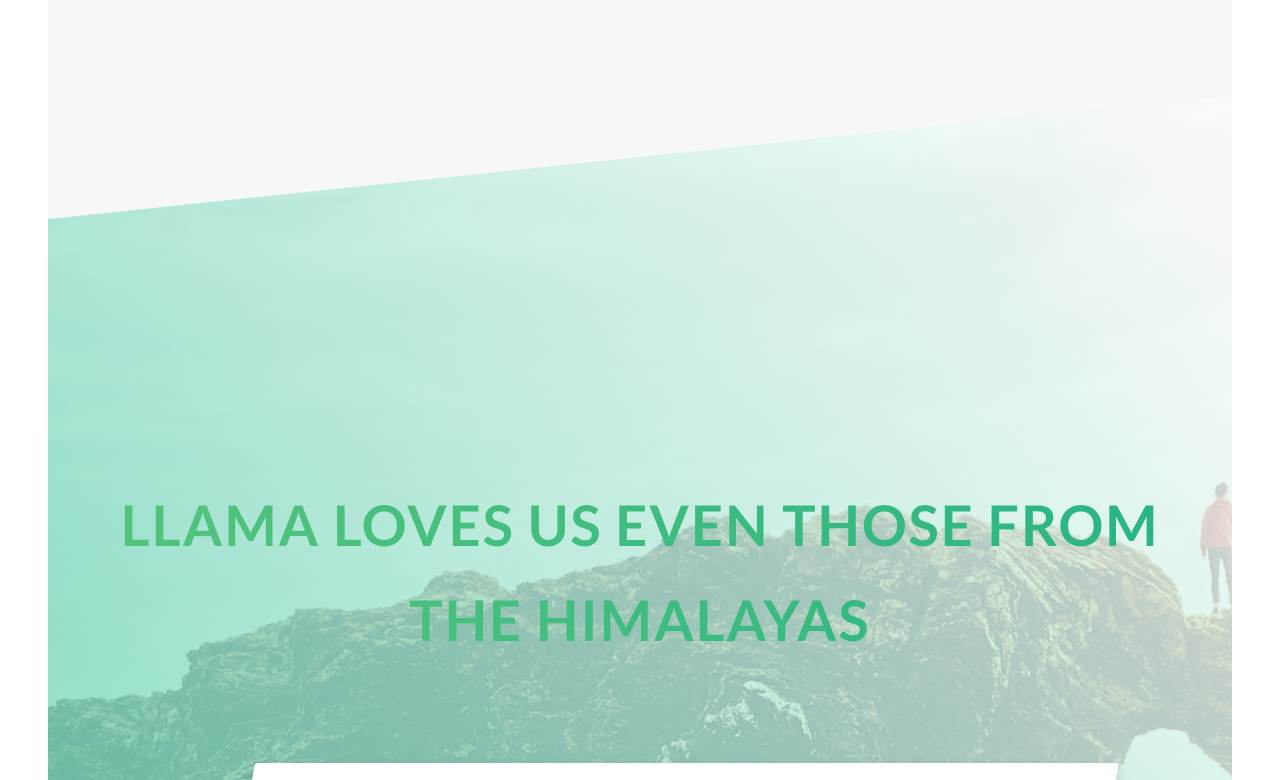
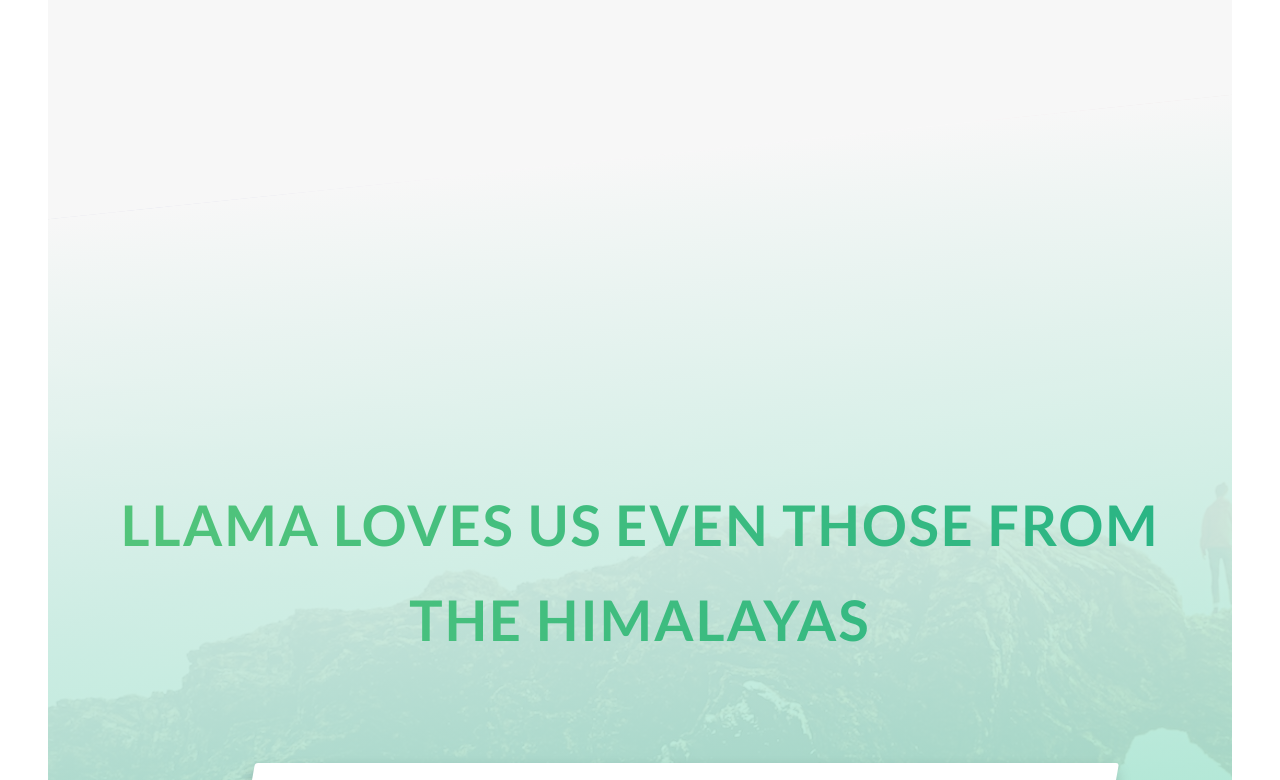
Before and after one commit to cheneus/Llama-proto, a website: page index.html in a window 1280 px wide. Shown: the part 5065-5845 px from the top of the page. Drawn offline with Linux system fonts and the light colour scheme.

Commit message:
gradient layout

```diff
--- a/sass/pages/_home.scss
+++ b/sass/pages/_home.scss
@@ -24,7 +24,7 @@
 }
 
 .section-story {
-    background-image: linear-gradient( to left bottom, rgba($color-white, 0.8), rgba($banner-color-primary, 0.8)), url(../img/nat-5.jpg);
+    background-image: linear-gradient( to bottom, rgba($color-grey-light-1, 1), rgba($banner-color-primary, 0.8)), url(../img/nat-5.jpg);
     background-size: cover;
 
     transform: skewY(-6deg);
```
Also changed, not shown: css/style.css.
